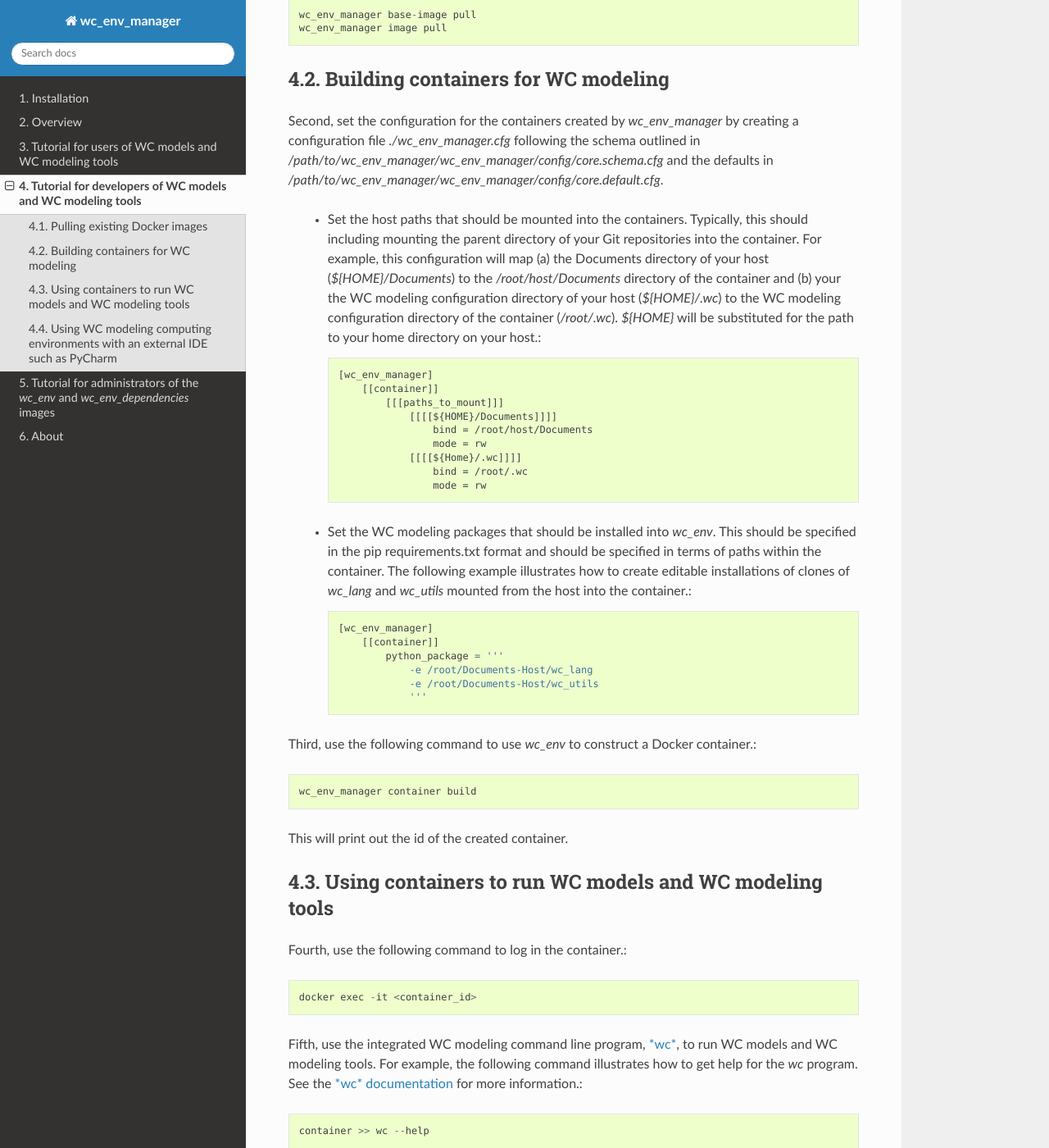
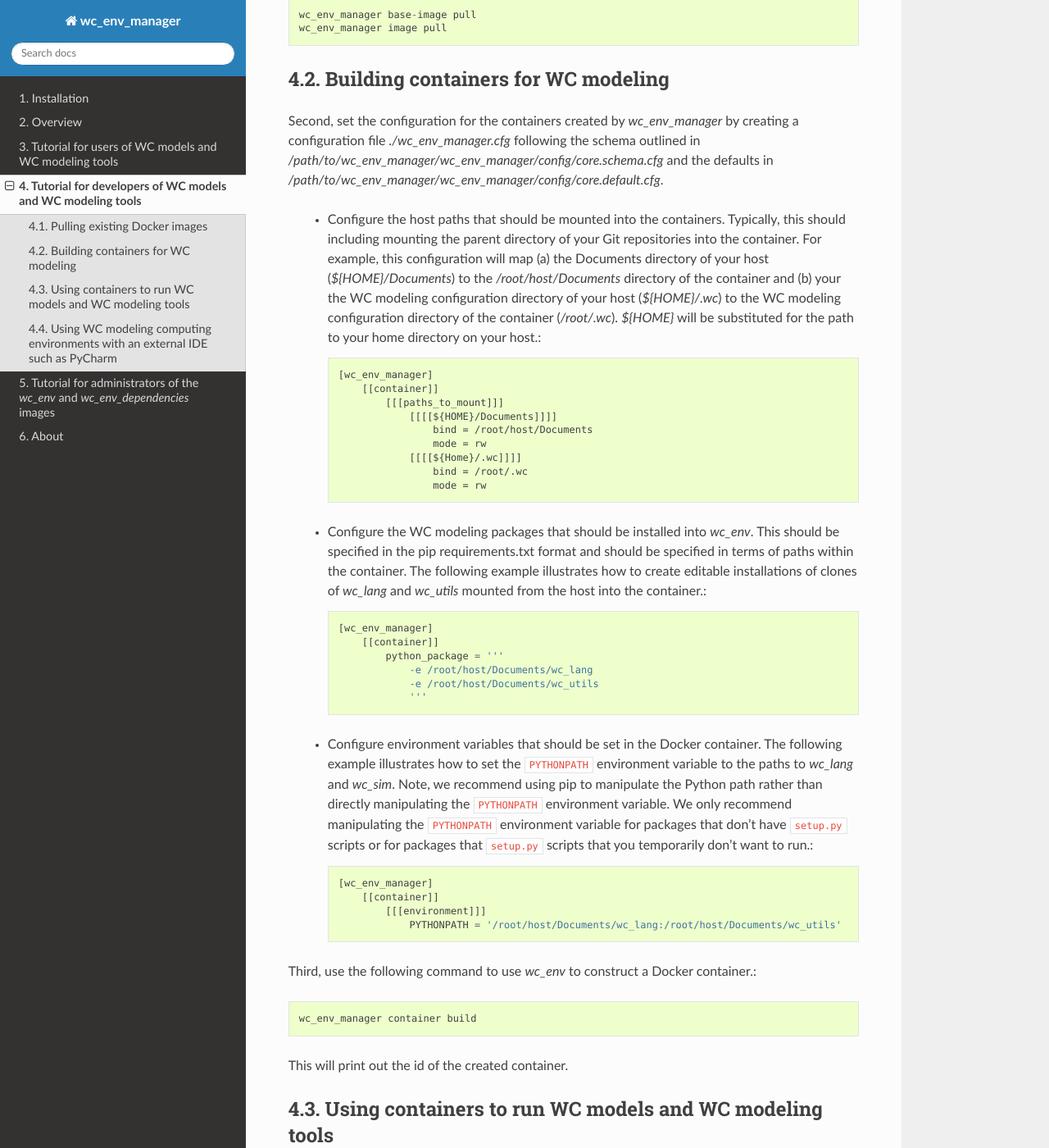
Before and after one commit to KarrLab/wc_env_manager, a Sphinx documentation site: the page built from docs/tutorial_developers.rst, in a window 1280 px wide and 1400 px high, scrolled down 659 px. Shown: the whole window at 82% size. Built offline with Sphinx 7.4.7 and the Read the Docs theme 2.0.0, drawn with Linux system fonts in a browser that asks for light colours; pages that are not in the unit, such as notebooks, are missing from menus.

Commit message:
adding ability to configure container environment variables

```diff
--- a/docs/tutorial_developers.rst
+++ b/docs/tutorial_developers.rst
@@ -26,7 +26,7 @@ Building containers for WC modeling
 
 Second, set the configuration for the containers created by *wc_env_manager* by creating a configuration file `./wc_env_manager.cfg` following the schema outlined in `/path/to/wc_env_manager/wc_env_manager/config/core.schema.cfg` and the defaults in `/path/to/wc_env_manager/wc_env_manager/config/core.default.cfg`.
 
-    * Set the host paths that should be mounted into the containers. Typically, this should including mounting the parent directory of your Git repositories into the container. For example, this configuration will map (a) the Documents directory of your host (`${HOME}/Documents`) to the `/root/host/Documents` directory of the container and (b) your the WC modeling configuration directory of your host (`${HOME}/.wc`) to the WC modeling configuration directory of the container (`/root/.wc`). `${HOME}` will be substituted for the path to your home directory on your host.::
+    * Configure the host paths that should be mounted into the containers. Typically, this should including mounting the parent directory of your Git repositories into the container. For example, this configuration will map (a) the Documents directory of your host (`${HOME}/Documents`) to the `/root/host/Documents` directory of the container and (b) your the WC modeling configuration directory of your host (`${HOME}/.wc`) to the WC modeling configuration directory of the container (`/root/.wc`). `${HOME}` will be substituted for the path to your home directory on your host.::
 
         [wc_env_manager]
             [[container]]
@@ -38,14 +38,22 @@ Second, set the configuration for the containers created by *wc_env_manager* by
                         bind = /root/.wc
                         mode = rw
 
-    * Set the WC modeling packages that should be installed into *wc_env*. This should be specified in the pip requirements.txt format and should be specified in terms of paths within the container. The following example illustrates how to create editable installations of clones of *wc_lang* and *wc_utils* mounted from the host into the container.::
+    * Configure the WC modeling packages that should be installed into *wc_env*. This should be specified in the pip requirements.txt format and should be specified in terms of paths within the container. The following example illustrates how to create editable installations of clones of *wc_lang* and *wc_utils* mounted from the host into the container.::
 
         [wc_env_manager]
             [[container]]
                 python_package = '''
-                    -e /root/Documents-Host/wc_lang
-                    -e /root/Documents-Host/wc_utils
+                    -e /root/host/Documents/wc_lang
+                    -e /root/host/Documents/wc_utils
                     '''
+
+    * Configure environment variables that should be set in the Docker container. The following example illustrates how to set the ``PYTHONPATH`` environment variable to the paths to *wc_lang* and *wc_sim*. Note, we recommend using pip to manipulate the Python path rather than directly manipulating the ``PYTHONPATH`` environment variable. We only recommend manipulating the ``PYTHONPATH`` environment variable for packages that don't have ``setup.py`` scripts or for packages that ``setup.py`` scripts that you temporarily don't want to run.::
+
+        [wc_env_manager]
+            [[container]]
+                [[[environment]]]
+                    PYTHONPATH = '/root/host/Documents/wc_lang:/root/host/Documents/wc_utils'
+
 
 Third, use the following command to use *wc_env* to construct a Docker container.::
 
```
Also changed, not shown: docs/tutorial_admins.rst (+6 -6 lines), 3 other files.
